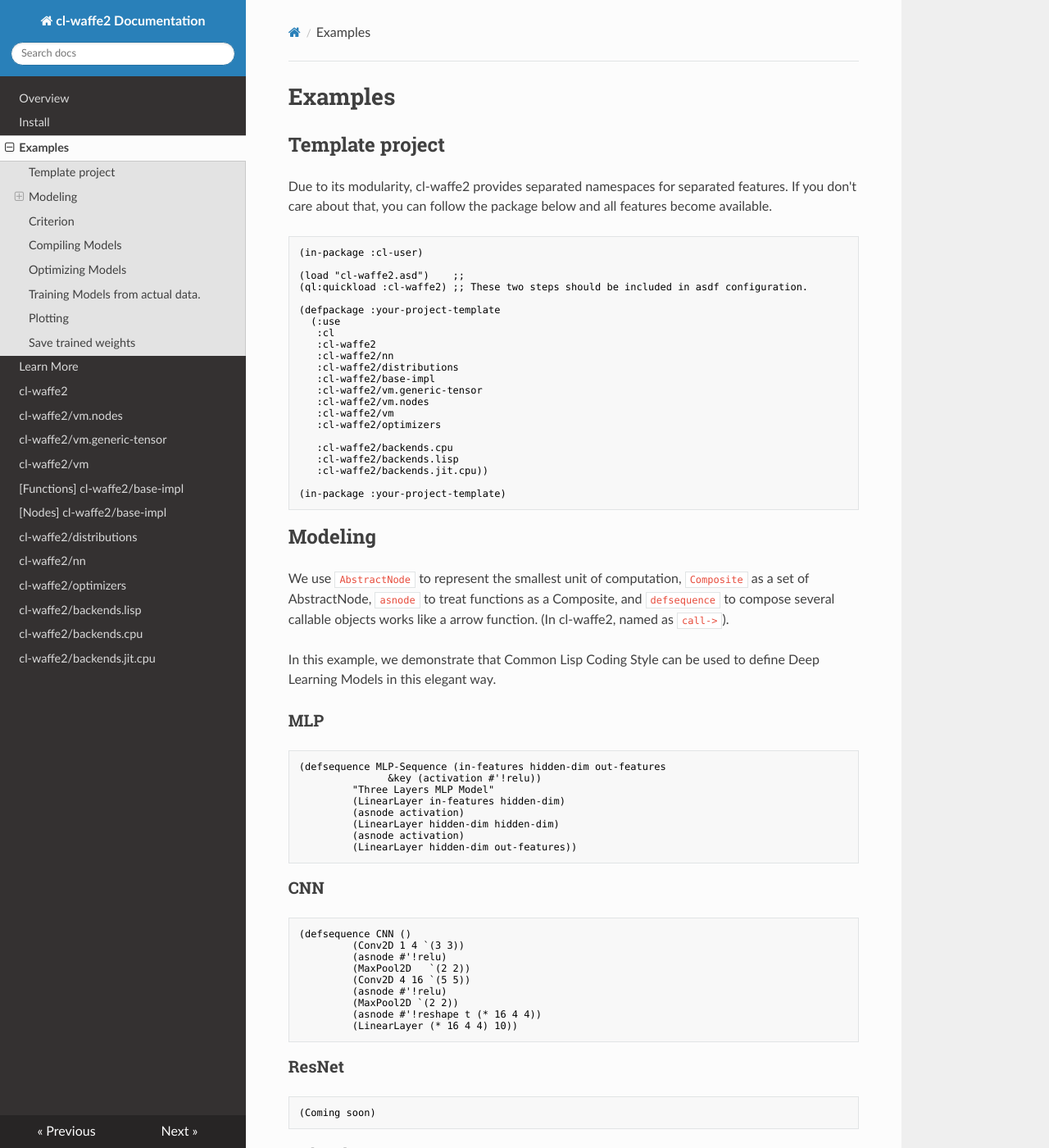
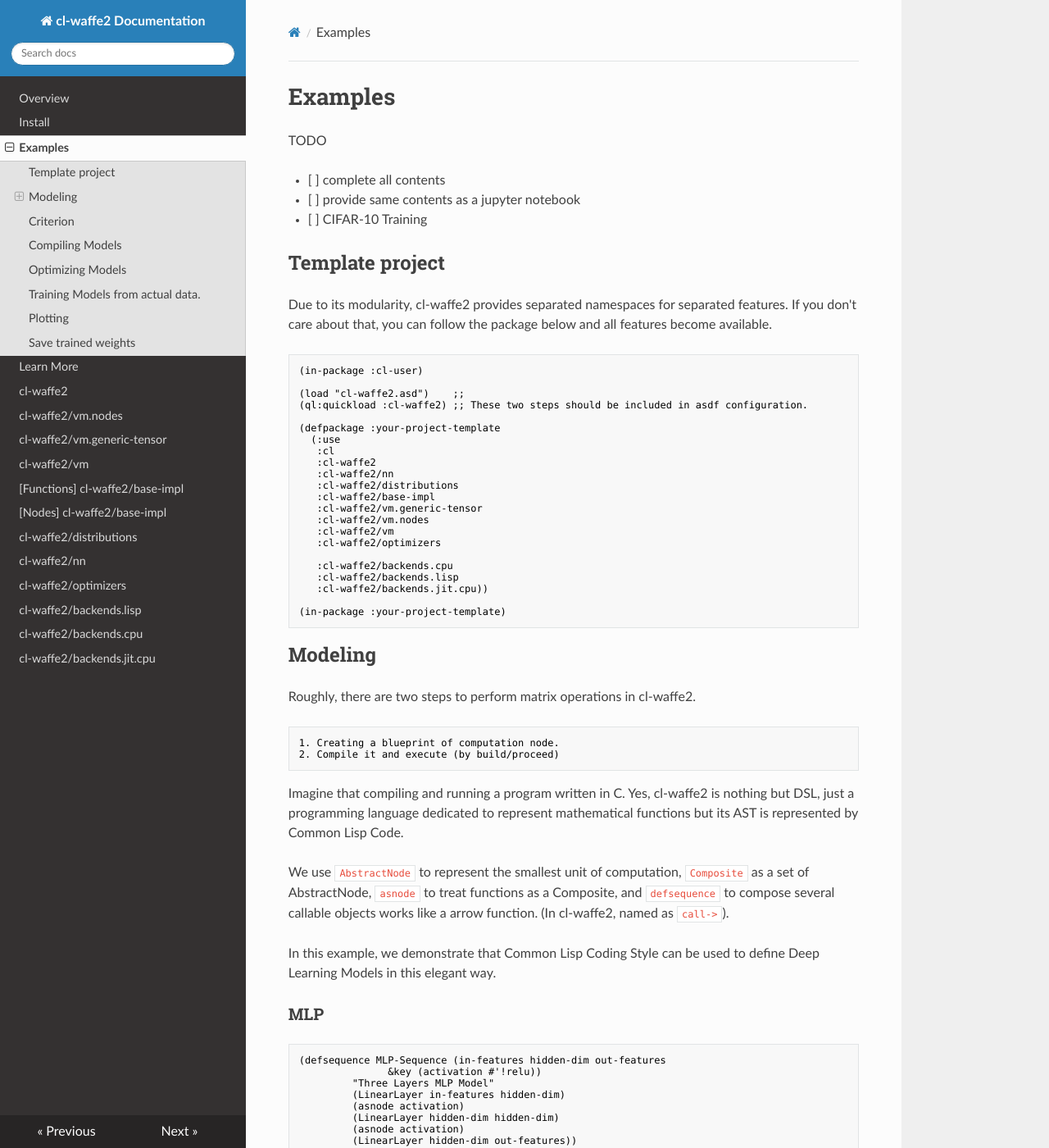
Before and after one commit to hikettei/cl-waffe2, an MkDocs documentation site: the page built from docs/cl-waffe2-docs/docs/examples.md, in a window 1280 px wide and 1400 px high. Shown: the whole window at 82% size. Built offline with MkDocs 1.6.1, drawn with Linux system fonts in a browser that asks for light colours; nearby versions of some CDN libraries.

````diff
--- a/docs/cl-waffe2-docs/docs/examples.md
+++ b/docs/cl-waffe2-docs/docs/examples.md
@@ -1,5 +1,11 @@
 
 # Examples
+
+TODO
+
+- [ ] complete all contents
+- [ ] provide same contents as a jupyter notebook
+- [ ] CIFAR-10 Training
 
 ## Template project
 
@@ -31,6 +37,15 @@ Due to its modularity, cl-waffe2 provides separated namespaces for separated fea
 ```
 
 ## Modeling
+
+Roughly, there are two steps to perform matrix operations in cl-waffe2.
+
+```lisp
+1. Creating a blueprint of computation node.
+2. Compile it and execute (by build/proceed)
+```
+
+Imagine that compiling and running a program written in C. Yes, cl-waffe2 is nothing but DSL, just a programming language dedicated to represent mathematical functions but its AST is represented by Common Lisp Code.
 
 We use `AbstractNode` to represent the smallest unit of computation, `Composite` as a set of AbstractNode, `asnode` to treat functions as a Composite, and `defsequence` to compose several callable objects works like a arrow function. (In cl-waffe2, named as `call->`).
 
````
Also changed, not shown: docs/cl-waffe2-docs/docs/index.md (+11 -3 lines), docs/cl-waffe2-docs/docs/install.md (+1 -1 lines).
